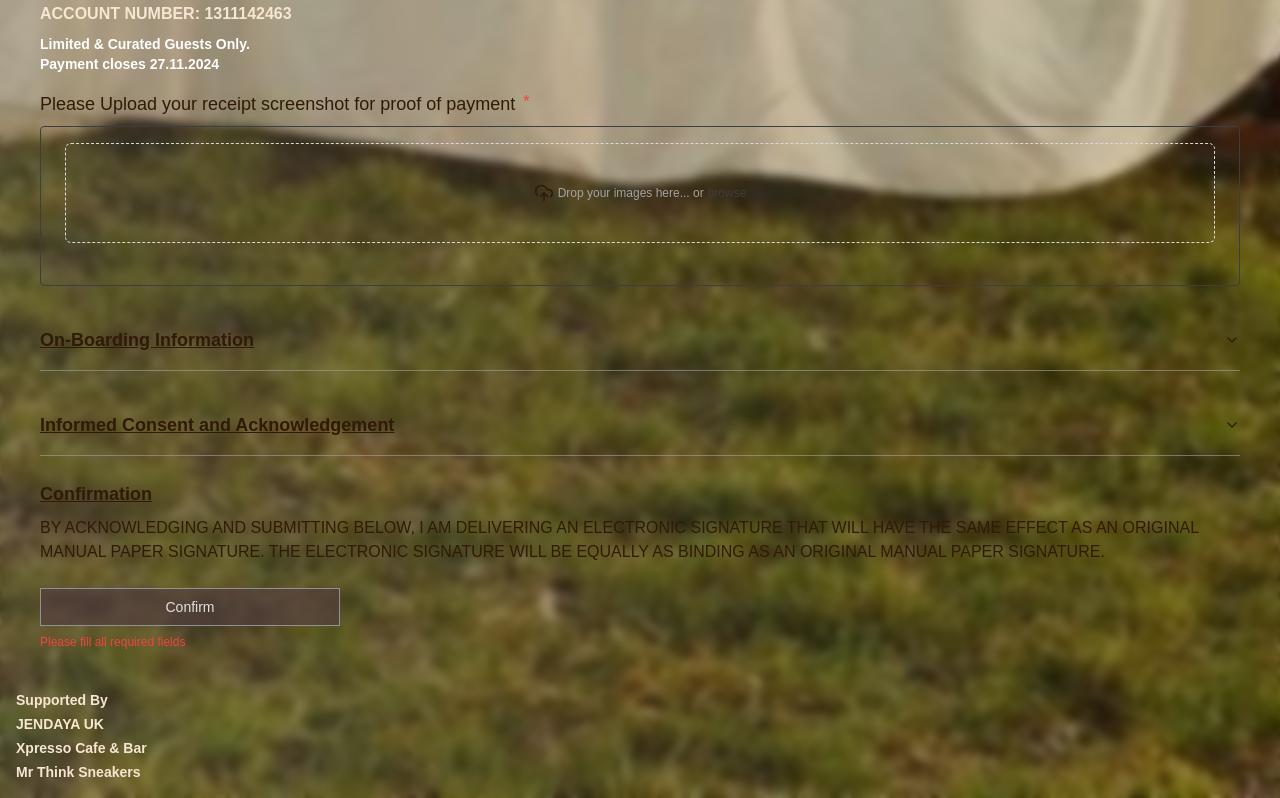
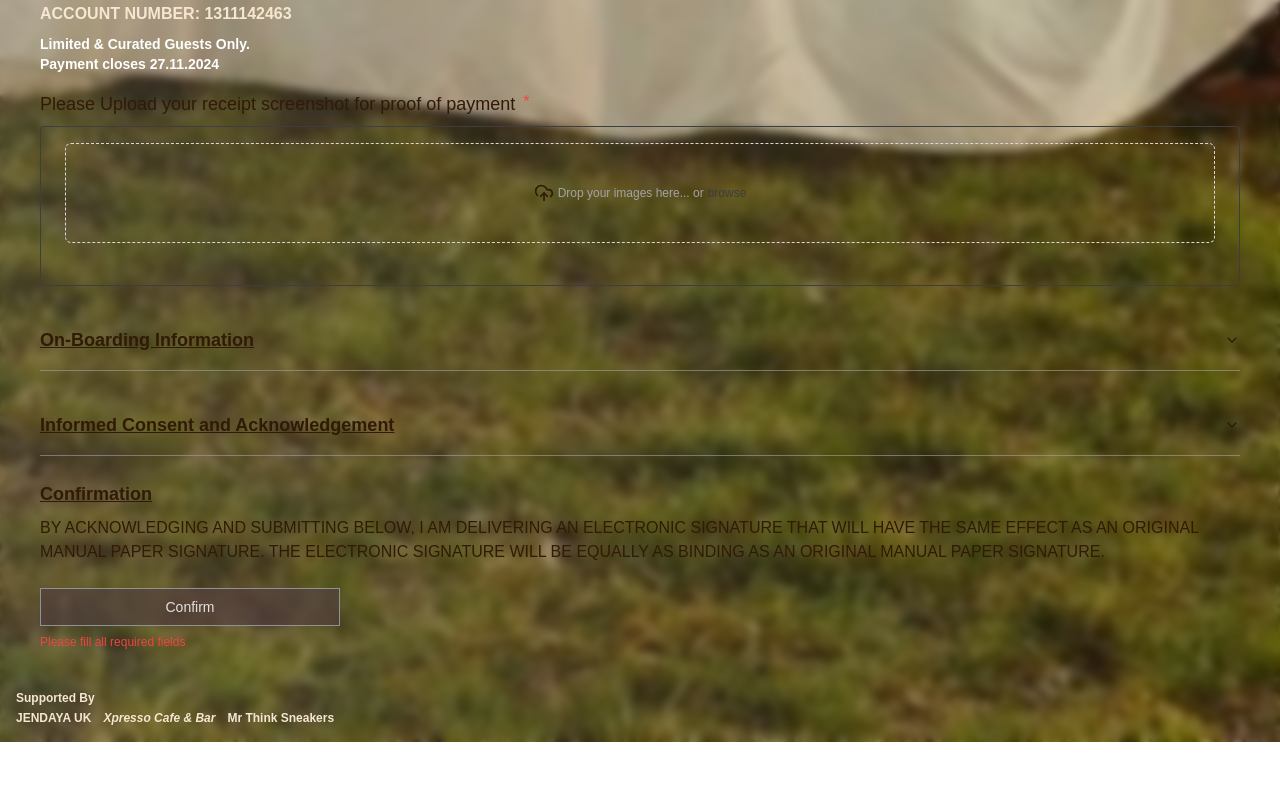
Before and after one commit to peaceabiodun/reposition, a Next.js app: page /theassemble in a window 1280 px wide. Shown: the part 2251-3049 px from the top of the page. After the commit the page ends 2993 px from the top, so only its background shows below. Built offline with nearby package versions, Linux system fonts and the light colour scheme; what @supabase/auth-helpers-nextjs would draw is missing.

Commit message:
sponsors

```diff
--- a/src/app/theassemble/page.tsx
+++ b/src/app/theassemble/page.tsx
@@ -947,11 +947,13 @@ const TheAssemble = () => {
               </p>
             )}
           </div>
-          <div className='space-y-1 mt-4 text-sm font-semibold text-[#f7e6d1]'>
+          <div className=' mt-4 text-xs font-semibold text-[#f7e6d1]'>
             <p>Supported By</p>
-            <p>JENDAYA UK</p>
-            <p>Xpresso Cafe & Bar</p>
-            <p>Mr Think Sneakers</p>
+            <div className='flex gap-3 mt-1'>
+              <p>JENDAYA UK</p>
+              <p className='italic'>Xpresso Cafe & Bar</p>
+              <p>Mr Think Sneakers</p>
+            </div>
           </div>
         </section>
       </div>
```
Also changed, not shown: public/jendaya.png (added).
